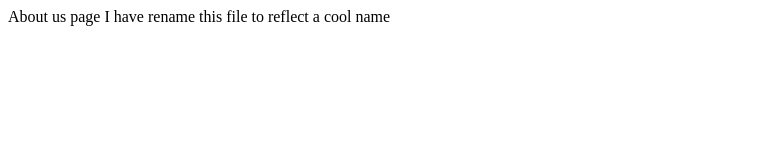
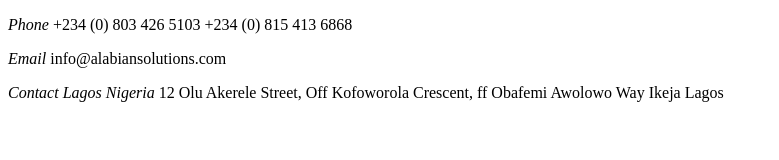
Before and after one commit to aalabi/class19021, a plain HTML site: page contact.html in a window 1280 px wide. Shown: the whole page, without its empty margins (0-779 px from the left). Drawn offline with Linux system fonts and the light colour scheme.

Commit message:
contact details added to the repo

```diff
--- a/contact.html
+++ b/contact.html
@@ -1,12 +1,20 @@
 <!DOCTYPE html>
 <html>
 <head>
-	<title></title>
+	<title>Contact Us</title>
 </head>
 <body>
-	About us page
+	<p>
+	      <em> Phone</em> +234 (0) 803 426 5103
+	      +234 (0) 815 413 6868
+	</p>
+	<p> <em> Email </em> info@alabiansolutions.com
+	</p>
+	<p> <em>Contact Lagos Nigeria</em>
+	    12 Olu Akerele Street, Off Kofoworola Crescent,
+		ff Obafemi Awolowo Way Ikeja Lagos</p>
 
-	I have rename this file to reflect a cool name
+
 
 </body>
 </html>
```
